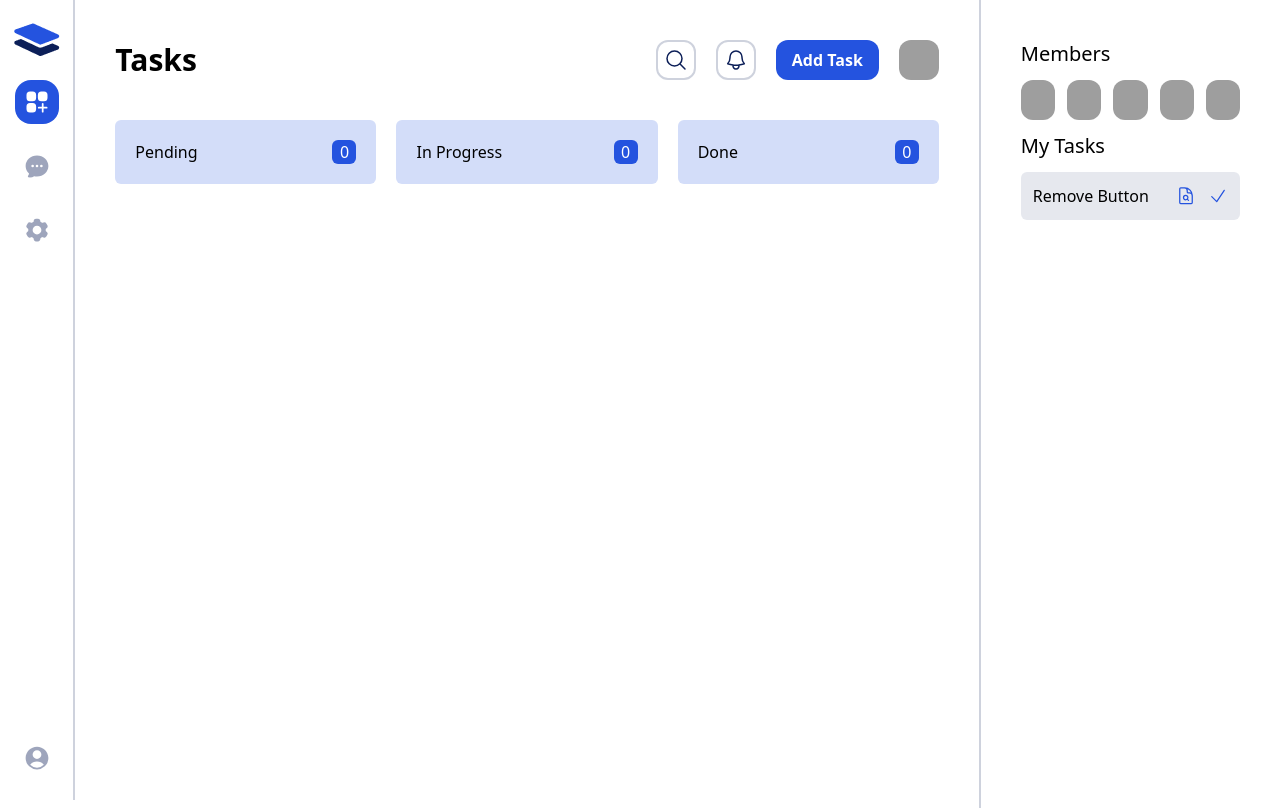
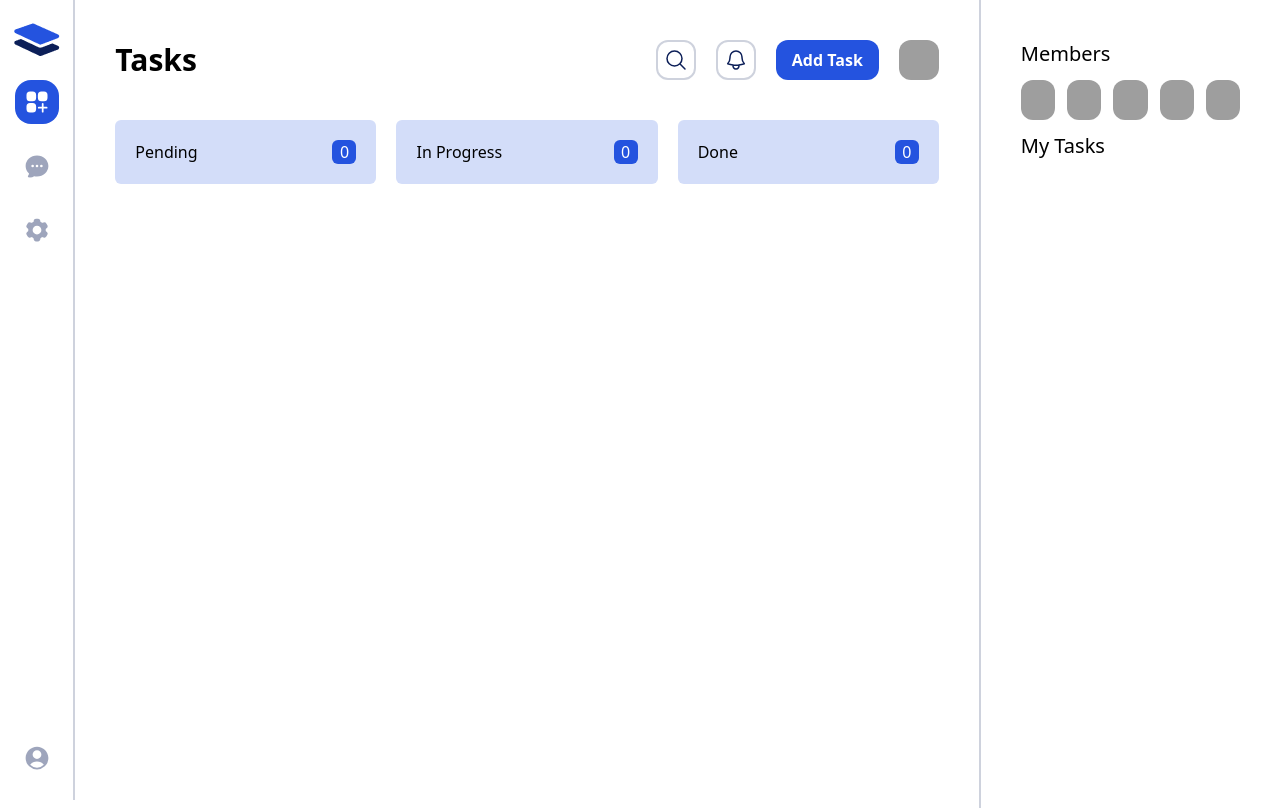
Before and after one commit to MD-Jubayer-Khan/taskmanager-redux, a React (Vite) app: page / in a window 1280 px wide. Shown: the top 808 px of the page. Built offline with nearby package versions, Linux system fonts and the light colour scheme; grey boxes are pictures that could not be loaded.

Commit message:
fixed some bugs

```diff
--- a/src/components/tasks/AddTaskModal.jsx
+++ b/src/components/tasks/AddTaskModal.jsx
@@ -73,7 +73,7 @@ const AddTaskModal = ({isOpen, setIsOpen}) => {
                 </div>
 
                 <div className="flex gap-3 justify-end">
-                    <button onClick={()=> setIsOpen(false, reset())} className="btn bg-[#f35a5a] text-white">Cancel</button>
+                    <h1 onClick={()=> setIsOpen(false, reset())} className="btn bg-[#f35a5a] text-white">Cancel</h1>
                     <button type="submit" className="btn  bg-[#744eff] text-white">Submit</button>
                 </div>
             </form>
--- a/src/components/tasks/MyTasks.jsx
+++ b/src/components/tasks/MyTasks.jsx
@@ -2,23 +2,16 @@ import {
   CheckIcon,
   DocumentMagnifyingGlassIcon,
 } from '@heroicons/react/24/outline';
+import { useSelector } from 'react-redux';
 
 const MyTasks = () => {
-  const item = {
-    id: 1,
-    status: 'pending',
-    title: 'Remove Button',
-    description:
-      'We need a remove button in our task card. Meke the button red and use Heroicon for tashbin icon.',
-    date: '2023-08-28',
-    assignedTo: 'Mir Hussain',
-    priority: 'high',
-  };
-
+  const {tasks} = useSelector((state)=> state.taskSlice)
   return (
     <div>
       <h1 className="text-xl my-3">My Tasks</h1>
       <div className=" h-[750px] overflow-auto space-y-3">
+        {
+          tasks?.map((item)=>(
             <div
             key={item.id}
             className="bg-secondary/10 rounded-md p-3 flex justify-between"
@@ -33,6 +26,8 @@ const MyTasks = () => {
               </button>
             </div>
           </div>
+          ))
+        }
       </div>
     </div>
   );
--- a/src/components/tasks/TaskCard.jsx
+++ b/src/components/tasks/TaskCard.jsx
@@ -25,7 +25,7 @@ const TaskCard = ({task}) => {
         {task?.title}
       </h1>
       <p className="mb-3">{task?.description}</p>
-      <p className="text-sm">Assigned to - {task?.assignedTo}</p>
+      <p className="text-sm">Assigned to - {task?.assignTo}</p>
       <div className="flex justify-between mt-3">
         <p>{task?.date}</p>
         <div className="flex gap-3">
```
Lines whose indentation alone changed are shown as unchanged.
